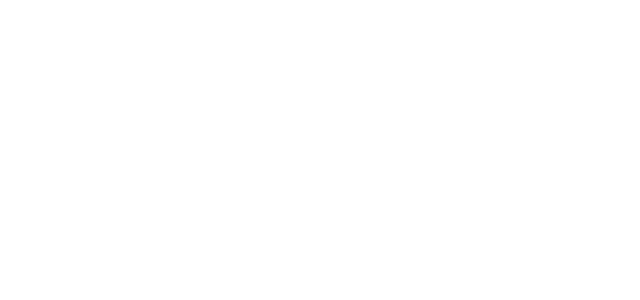
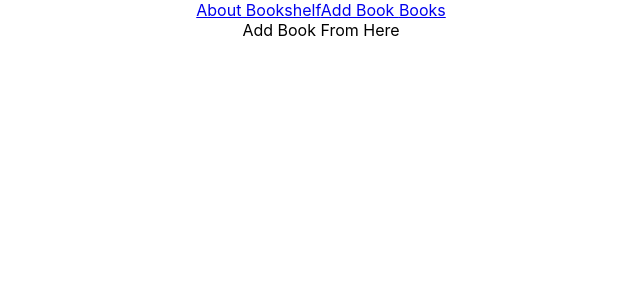
Before and after one commit to greensharpie/BookShelf, a React (Create React App) app in the folder client/: page /add in a window 1280 px wide. Shown: the top 300 px of the page, without its empty margins (319-959 px from the left). Built offline with nearby package versions, Linux system fonts and the light colour scheme.

Commit message:
components and links created

```diff
--- a/client/src/App.js
+++ b/client/src/App.js
@@ -1,7 +1,27 @@
 import './App.css'
+import Header from './components/Header'
+import { Routes, Route } from 'react-router-dom'
+import Home from './components/Home'
+import AddBook from './components/AddBook'
+import Books from './components/Books'
+import About from './components/About'
 
 function App() {
-  return <div className="App"></div>
+  return (
+    <div className="App">
+      <header>
+        <Header />
+      </header>
+      <main>
+        <Routes>
+          <Route path="/" element={<Home />} />
+          <Route path="/add" element={<AddBook />} />
+          <Route path="/books" element={<Books />} />
+          <Route path="/about" element={<About />} />
+        </Routes>
+      </main>
+    </div>
+  )
 }
 
 export default App
--- /dev/null
+++ b/client/src/components/About.jsx
@@ -0,0 +1,9 @@
+import React from 'react'
+
+const About = () => {
+  return (
+    <div>This is About</div>
+  )
+}
+
+export default About
--- a/client/src/components/AddBook.jsx
+++ b/client/src/components/AddBook.jsx
@@ -0,0 +1,9 @@
+import React from 'react'
+
+const AddBook = () => {
+  return (
+    <div>Add Book From Here</div>
+  )
+}
+
+export default AddBook
--- a/client/src/components/Books.jsx
+++ b/client/src/components/Books.jsx
@@ -0,0 +1,9 @@
+import React from 'react'
+
+const Books = () => {
+  return (
+    <div>All Books</div>
+  )
+}
+
+export default Books
--- a/client/src/components/Header.jsx
+++ b/client/src/components/Header.jsx
@@ -1,7 +1,13 @@
+import { Link } from 'react-router-dom'
 const Header = () => {
 
   return (
-    <div>
+    <div className="header">
+      <nav className="headerLinks">
+      <Link to = {'/about'}>About Bookshelf</Link>
+        <Link to = {'/add'}>Add Book </Link>
+        <Link to = {'/books'}>Books</Link>
+      </nav>
     </div>
   )
 }
--- /dev/null
+++ b/client/src/components/Home.jsx
@@ -0,0 +1,9 @@
+import React from 'react'
+
+const Home = () => {
+  return (
+    <div>Home</div>
+  )
+}
+
+export default Home
```
